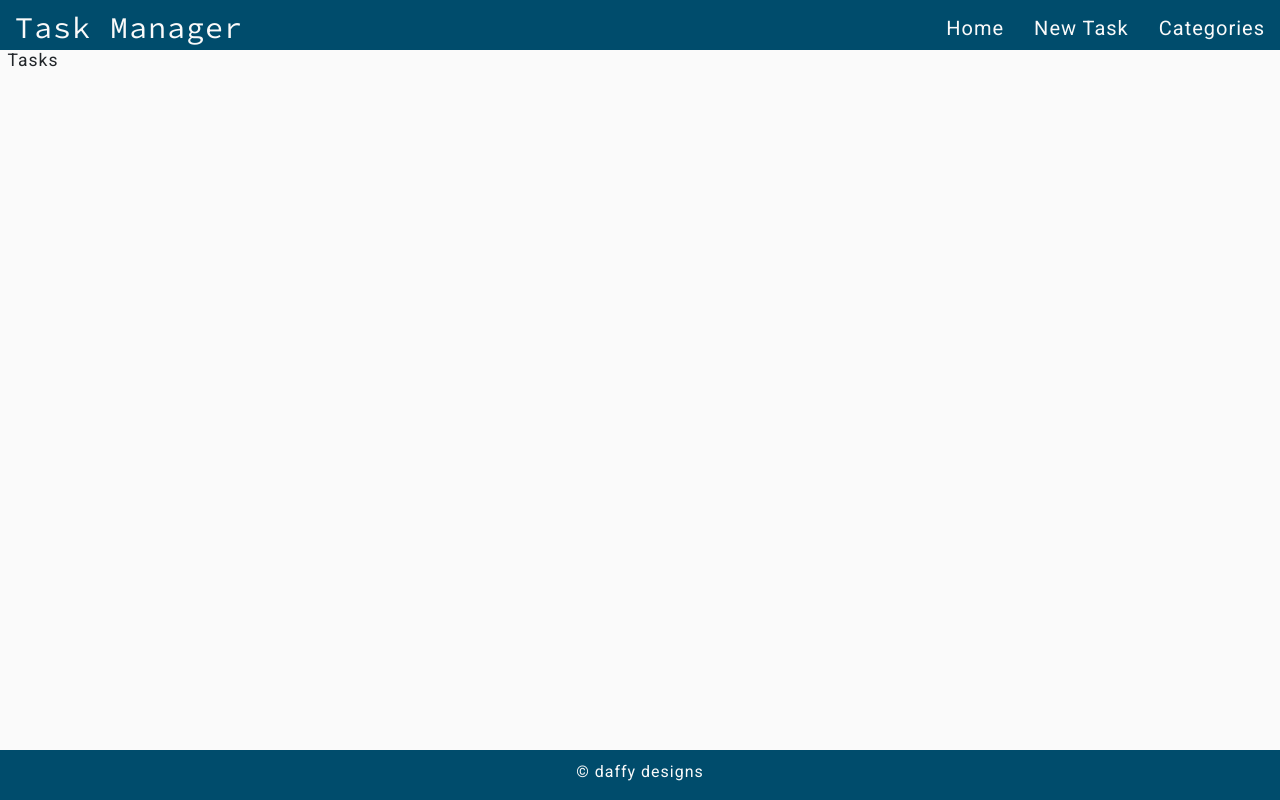
After one commit to sam-timmins/taskmanager, a Flask app: template taskmanager/templates/tasks.html in a window 1280 px wide. The commit adds this page. Run offline with Flask 2, Linux system fonts and the light colour scheme; the template is opened without the code that fills it, so the values that code supplies are empty; some libraries are stand-ins or nearby versions.

Commit message:
Add nav and footer

```diff
--- a/taskmanager/routes.py
+++ b/taskmanager/routes.py
@@ -5,4 +5,4 @@ from taskmanager.models import Category, Task
 
 @app.route("/")
 def home():
-    return render_template("base.html")
+    return render_template("tasks.html")
--- a/taskmanager/static/css/style.css
+++ b/taskmanager/static/css/style.css
@@ -0,0 +1,96 @@
+@import url('https://fonts.googleapis.com/css2?family=Roboto&family=Source+Code+Pro&display=swap');
+
+:root {
+    --blue: #004c6c;
+    --red: #990000;
+    --white: #fafafa;
+    --orange: #F0823C;
+}
+
+html {
+    font-size: 62.5%;
+}
+
+* {
+    margin: 0;
+    padding: 0;
+    border: 0;
+    box-sizing: border-box;
+}
+
+body {
+    font-size: 1.6rem;
+    letter-spacing: 1px;
+    height: 100vh;
+    font-family: 'Roboto', sans-serif;
+    font-weight: 400;
+    background-color: var(--white);
+}
+
+.logo {
+    font-family: 'Source Code Pro', monospace;
+    color: var(--white);
+    font-size: 3rem;
+    text-decoration: none;
+    height: auto;
+}
+
+.slide-nav-logo {
+    color: var(--blue);
+}
+
+.hamburger {
+    font-size: 2.5rem;
+    color: var(--white);
+}
+
+.navbar, .footer {
+    background-color: var(--blue);
+    color: var(--white);
+    height: 5rem;
+}
+
+.offcanvas-end {
+    width: 90%;
+}
+
+.offcanvas {
+    height: 90vh;
+    background-color: var(--white);
+    border-radius: 0 0 0 1rem;
+    border-left: .5rem solid var(--blue);
+    border-bottom: .5rem solid var(--blue);
+}
+
+.offcanvas-backdrop {
+    background-color: var(--blue);
+}
+
+.offcanvas-backdrop.show {
+    opacity: 0.2;
+}
+
+.list-group {
+    height: 100%;
+}
+
+.list-group-item {
+    background-color: var(--white);
+}
+
+.list-group-item a {
+    color: var(--blue);
+    text-decoration: none;
+    padding: 3rem;
+    font-size: 2rem;
+}
+
+.navigation-link {
+    list-style: none;
+}
+
+.navigation-link a {
+    color: var(--white);
+    text-decoration: none;
+    font-size: 2rem;
+}
--- a/taskmanager/templates/base.html
+++ b/taskmanager/templates/base.html
@@ -1,18 +1,75 @@
 <!DOCTYPE html>
 <html lang="en">
+
 <head>
     <meta charset="UTF-8">
     <meta name="viewport" content="width=device-width, initial-scale=1.0">
     <meta http-equiv="X-UA-Compatible" content="ie=edge">
-<meta name="Description" content="Enter your description here"/>
+    <meta name="Description" content="Enter your description here" />
     <link rel="stylesheet" href="https://cdnjs.cloudflare.com/ajax/libs/twitter-bootstrap/5.1.0/css/bootstrap.min.css">
-<link rel="stylesheet" href="https://cdnjs.cloudflare.com/ajax/libs/font-awesome/5.15.4/css/all.min.css">
+    <link rel="stylesheet" href="https://cdnjs.cloudflare.com/ajax/libs/font-awesome/6.0.0-beta2/css/all.min.css" integrity="sha512-YWzhKL2whUzgiheMoBFwW8CKV4qpHQAEuvilg9FAn5VJUDwKZZxkJNuGM4XkWuk94WCrrwslk8yWNGmY1EduTA==" crossorigin="anonymous" referrerpolicy="no-referrer" />
     <link rel="stylesheet" href="{{ url_for('static', filename='css/style.css') }}" type="text/css">
     <title>Task Manager</title>
 </head>
+
 <body>
-Hello World!
+    <header>
+        <nav class="navbar px-4">
+            <a href="" class="logo">
+                <p id="offcanvasRightLabel" class="m-0">Task Manager</p>
+            </a>
+            <!-- Small screen nav <= 992px -->
+            <i class="fas fa-bars d-md-none hamburger" data-bs-toggle="offcanvas" data-bs-target="#offcanvasRight"
+                aria-controls="offcanvasRight""></i>
+        <div class=" offcanvas offcanvas-end" tabindex="-1" id="offcanvasRight" aria-labelledby="offcanvasRightLabel">
+                <div class="offcanvas-header mx-3">
+                    <a href="{{ url_for('home') }}" class="logo">
+                        <p id="offcanvasRightLabel" class="m-0 slide-nav-logo">/p>
+                    </a>
+                    <button type="button" class="btn-close text-reset" data-bs-dismiss="offcanvas"
+                        aria-label="Close"></button>
+                </div>
+                <div class="offcanvas-body">
+                    <ul class="d-md-none list-group list-group-flush mx-auto">
+                        <li class="list-group-item p-5" data-bs-dismiss="offcanvas" aria-label="Close">
+                            <a href="{{ url_for('home') }}">Home</a>
+                        </li>
+                        <li class="list-group-item p-5" data-bs-dismiss="offcanvas" aria-label="Close">
+                            <a href="#">New Task</a>
+                        </li>
+                        <li class="list-group-item p-5" data-bs-dismiss="offcanvas" aria-label="Close">
+                            <a href="#">Categories</a>
+                        </li>
+                    </ul>
+                </div>
+                </div>
+                <!-- Large screen nav > 992px -->
+                <ul class="d-none d-md-flex flex-row m-0">
+                    <li class="navigation-link ms-5">
+                        <a href="{{ url_for('home') }}">Home</a>
+                    </li>
+                    <li class="navigation-link ms-5">
+                        <a href="#">New Task</a>
+                    </li>
+                    <li class="navigation-link ms-5">
+                        <a href="#">Categories</a>
+                    </li>
+                </ul>
+        </nav>
+    </header>
+
+    <main class="container-fluid">
+        {% block content %}
+        {% endblock %}
+    </main>
+
+    <footer class="container-fluid fixed-bottom text-center footer m-0 p-3">
+        <p>&copy daffy designs</p>
+    </footer>
+
     <script src="https://cdnjs.cloudflare.com/ajax/libs/popper.js/2.9.2/umd/popper.min.js"></script>
     <script src="https://cdnjs.cloudflare.com/ajax/libs/twitter-bootstrap/5.1.0/js/bootstrap.min.js"></script>
+    <script src="{{ url_for('static',filename='js/script.js') }}"></script>
 </body>
+
 </html>
--- /dev/null
+++ b/taskmanager/templates/tasks.html
@@ -0,0 +1,7 @@
+{% extends "base.html" %}
+
+{% block content %}
+
+<h3>Tasks</h3>
+
+{% endblock %}
```
Lines whose indentation alone changed are shown as unchanged.
